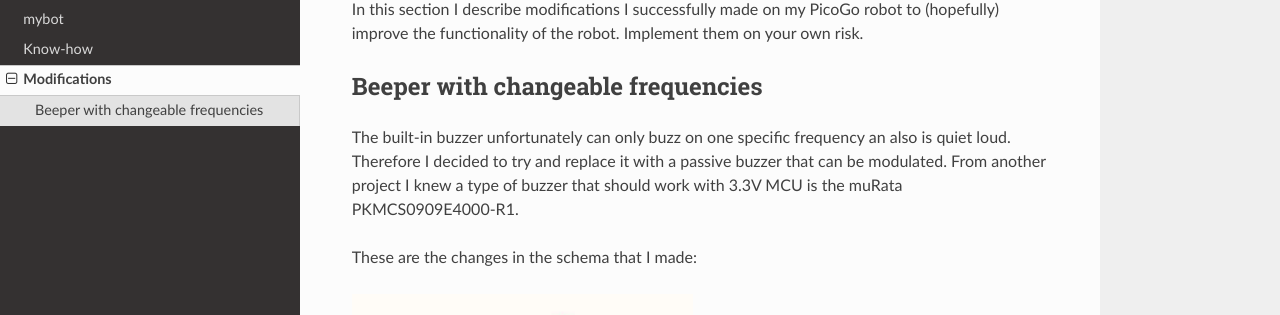
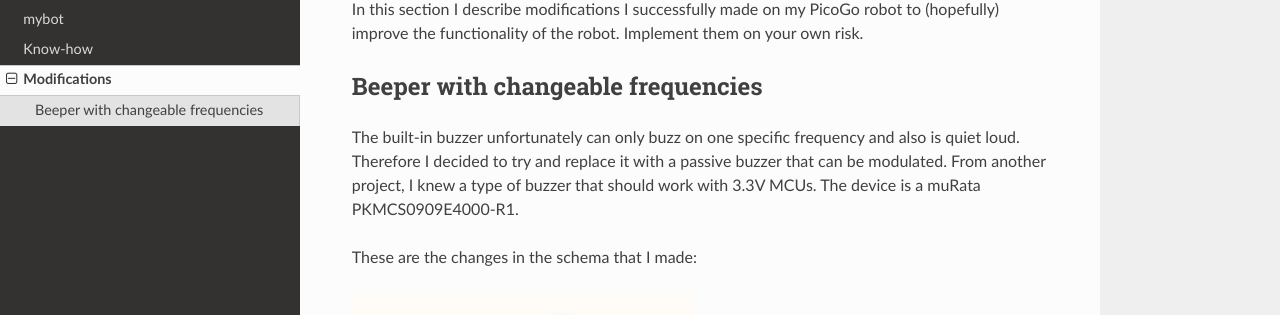
Before and after one commit to Jokymon/mypico_go, a Sphinx documentation site: the page built from docs/source/modifications.rst, in a window 1280 px wide and 900 px high. Shown: the part 162-477 px from the top of the window. Built offline with Sphinx 7.4.7 and the Read the Docs theme 2.0.0, drawn with Linux system fonts in a browser that asks for light colours.

Commit message:
Fix some typos in the modifications document

```diff
--- a/docs/source/modifications.rst
+++ b/docs/source/modifications.rst
@@ -7,10 +7,10 @@ In this section I describe modifications I successfully made on my PicoGo robot
 Beeper with changeable frequencies
 ----------------------------------
 
-The built-in buzzer unfortunately can only buzz on one specific frequency an also
+The built-in buzzer unfortunately can only buzz on one specific frequency and also
 is quiet loud. Therefore I decided to try and replace it with a passive buzzer
-that can be modulated. From another project I knew a type of buzzer that should
-work with 3.3V MCU is the muRata PKMCS0909E4000-R1.
+that can be modulated. From another project, I knew a type of buzzer that should
+work with 3.3V MCUs. The device is a muRata PKMCS0909E4000-R1.
 
 These are the changes in the schema that I made:
 
```
